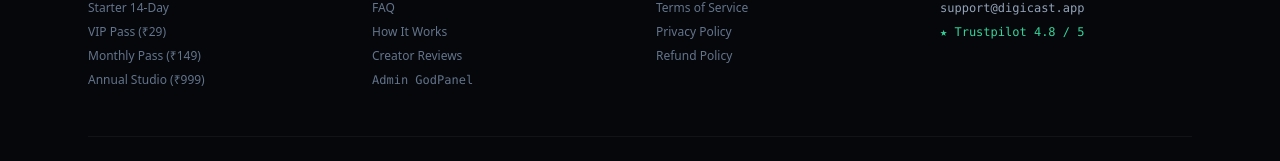
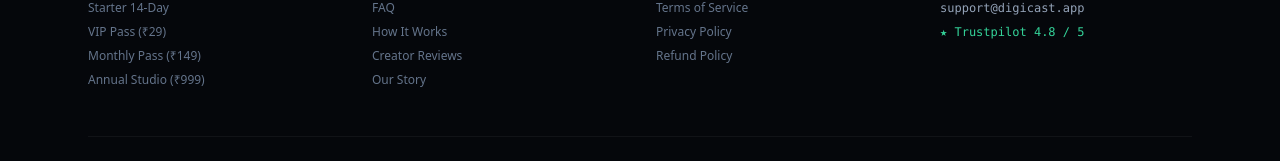
Before and after one commit to Priydarshansingh/dieme.in, a Next.js app in the folder digicast-backend/: page / in a window 1280 px wide. Shown: the part 10236-10397 px from the top of the page. Built offline with nearby package versions, Linux system fonts and the light colour scheme.

Commit message:
fix(landing): remove Admin GodPanel link from landing footer

```diff
--- a/digicast-backend/src/components/landing/LandingPageClient.tsx
+++ b/digicast-backend/src/components/landing/LandingPageClient.tsx
@@ -1500,7 +1500,7 @@ export default function LandingPageClient({ faqs = [] }: LandingPageClientProps)
                 <p><a href="#faq" className="hover:text-slate-300">FAQ</a></p>
                 <p><a href="#how-it-works" className="hover:text-slate-300">How It Works</a></p>
                 <p><a href="#reviews" className="hover:text-slate-300">Creator Reviews</a></p>
-                <p><Link href="/godpanel" className="hover:text-slate-300 font-mono">Admin GodPanel</Link></p>
+                <p><a href="#about-us" className="hover:text-slate-300">Our Story</a></p>
               </div>
               <div className="space-y-2">
                 <p className="font-bold text-white">Legal</p>
```
